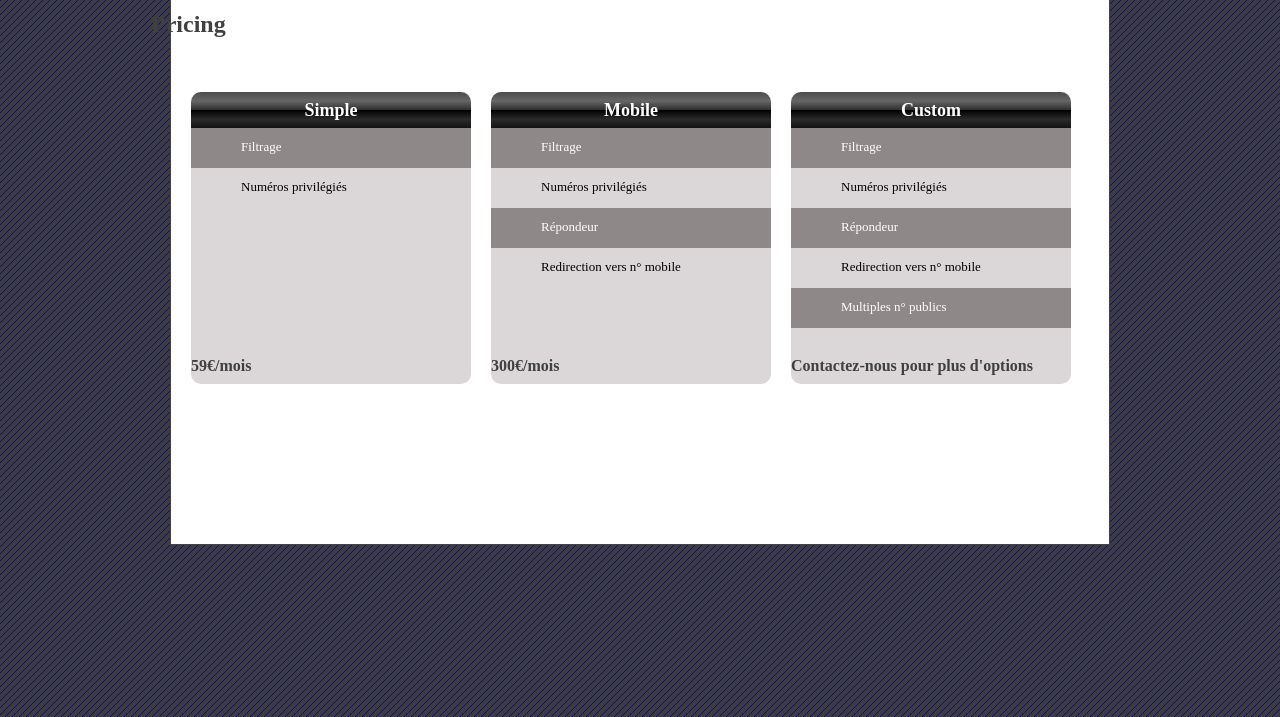
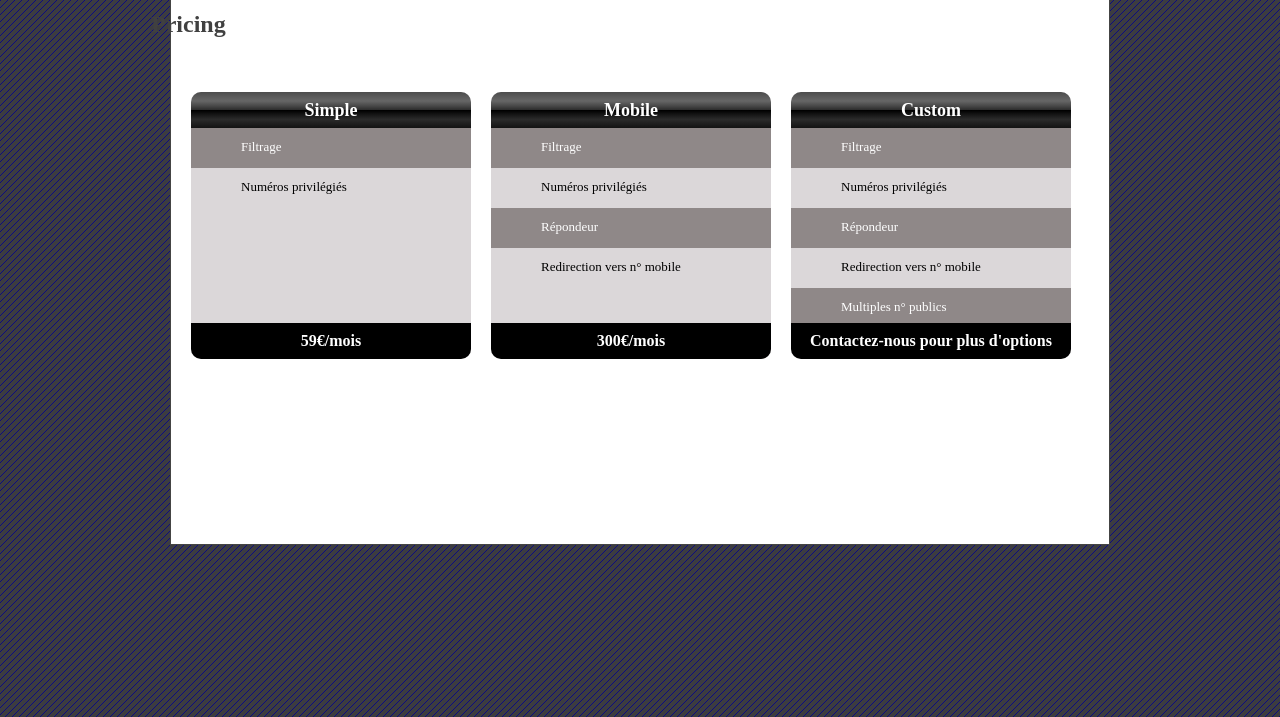
Before and after one commit to fasterthanlime/phonewall, a website: page frontend/pricing.html in a window 1280 px wide. Shown: the part 83-800 px from the top of the page. Drawn offline with nearby package versions, Linux system fonts and the light colour scheme.

Commit message:
style the price

```diff
--- a/frontend/css/landing.css
+++ b/frontend/css/landing.css
@@ -95,7 +95,7 @@ body {
 }
 
 .pricing-options {
-  height: 220px;
+  height: 195px;
 }
 
 .pricing-options ul {
@@ -122,3 +122,11 @@ body {
   color: #ffffff;
   text-align:center;
 }
+
+.pricing h4 {
+  text-align: center;
+  border-bottom-left-radius: 10px;
+  border-bottom-right-radius: 10px;
+  background-color: black;
+  color: white;
+}
```
